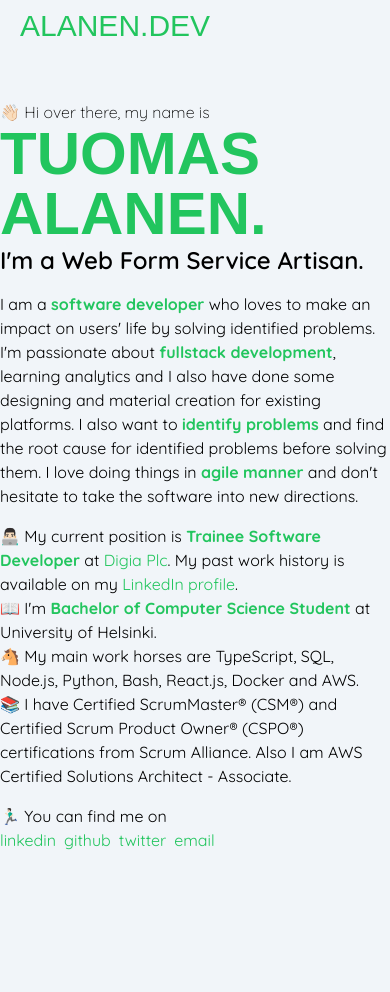
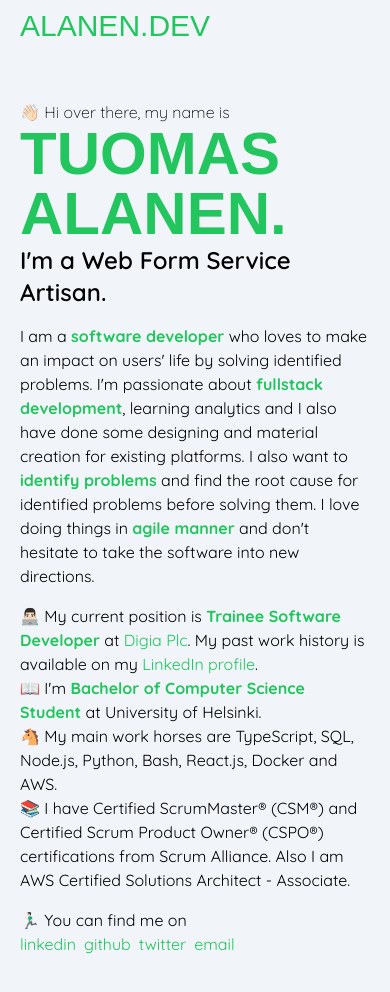
Before and after one commit to FinThunderstorm/alanen.dev, a Next.js app: page / in a window 390 px wide. Shown: the top 992 px of the page. Before the commit the page ends 900 px from the top, so only its background shows below. Built offline with nearby package versions, Linux system fonts and the light colour scheme; a web font is replaced by a local one.

Commit message:
Add some padding to x-axis also for mobile

```diff
--- a/src/app/layout.tsx
+++ b/src/app/layout.tsx
@@ -35,7 +35,7 @@ export default function RootLayout({
             </h1>
           </Link>
         </div>
-        <div className="container mx-auto py-10">{children}</div>
+        <div className="container mx-auto py-10 px-5">{children}</div>
       </body>
     </html>
   )
```
